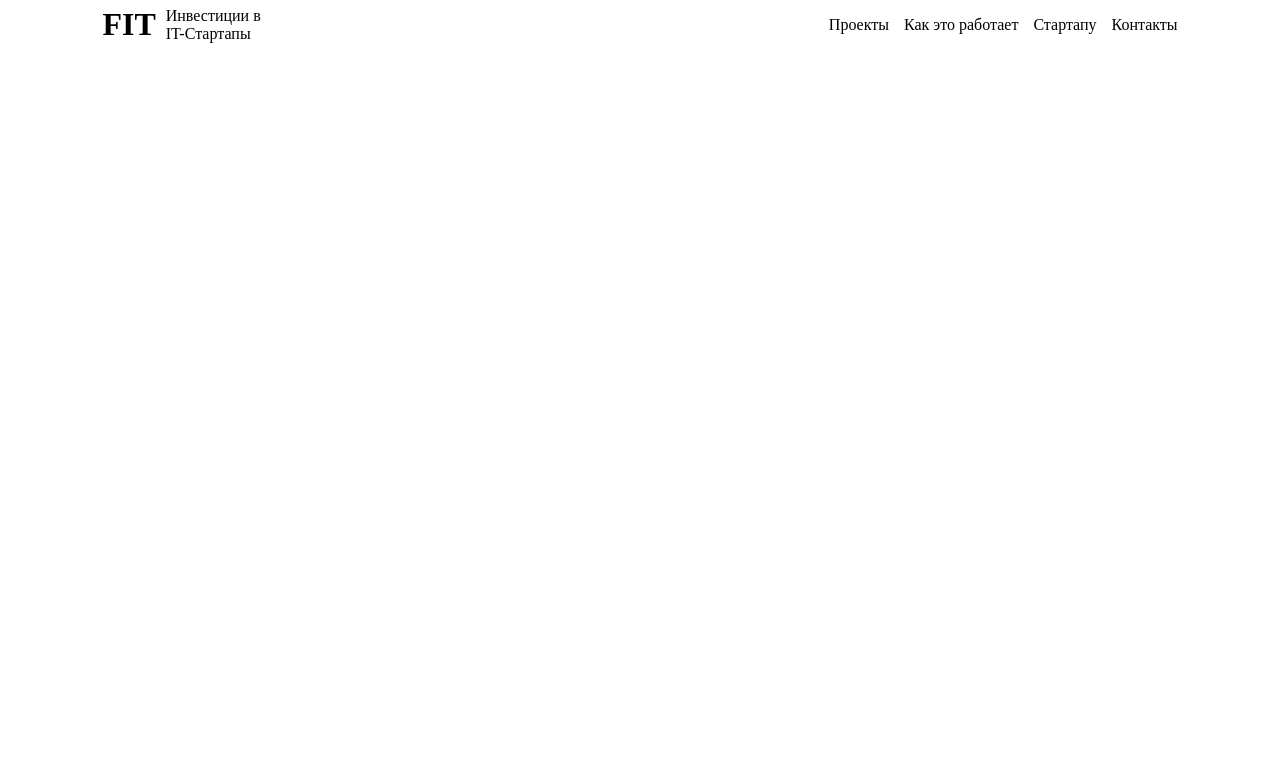
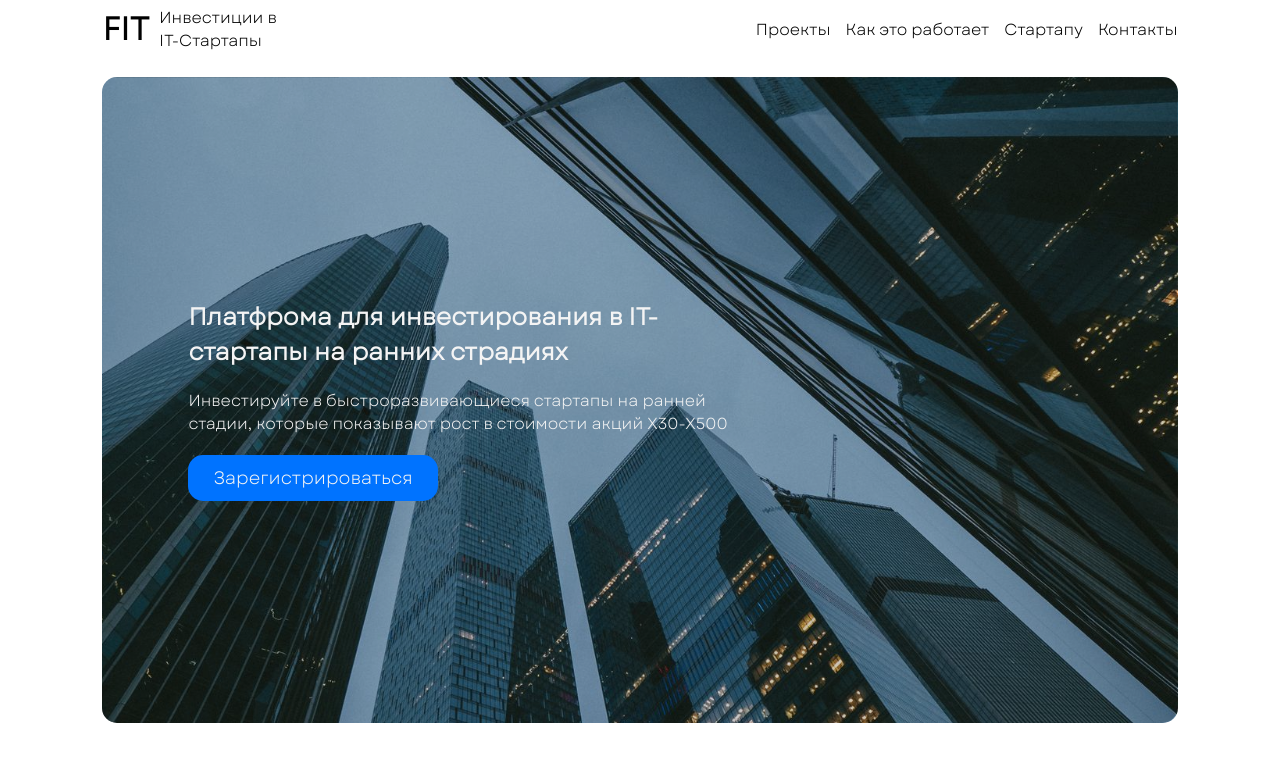
Before and after one commit to st0mg/coopProject, a plain HTML site: page index.html in a window 1280 px wide. Drawn offline with Linux system fonts and the light colour scheme.

Commit message:
Welcome block is ready

```diff
--- a/css/header.css
+++ b/css/header.css
@@ -3,6 +3,9 @@ header {
     justify-content: space-between;
     color: black;
     padding: 0.5% var(--side-padding);
+
+    position: fixed;
+    width: 100%;
 }
 
 header .logo {
--- a/css/style.css
+++ b/css/style.css
@@ -1,9 +1,17 @@
 @import url(header.css);
+@import url(welcome.css);
+
+@font-face {
+    font-family: Garet;
+    src: url(../font/ofont.ru_Garet.ttf);
+}
 
 * {
     box-sizing: border-box;
     margin: 0;
     padding: 0;
+    border: 0;
+    font-family: Garet;
 }
 
 html, body {
@@ -20,4 +28,16 @@ a {
 
 :root{
     --side-padding: 8%;
+    --black: rgb(22, 22, 22);
+    --blue: rgb(0, 115, 255);
+    --light-gray: rgb(234, 234, 234);
+    --white: rgb(244, 244, 244);
 }
+
+button{
+    background-color: var(--blue);
+    color: var(--white);
+    padding: 10px 25px;
+    font-size: 18px;
+    border-radius: 15px;
+}
--- /dev/null
+++ b/css/welcome.css
@@ -0,0 +1,28 @@
+.welcome{
+    width: 100%;
+    height: 100%;
+    padding: 6% var(--side-padding);
+}
+.welcome__body{
+    width: 100%;
+    height: 100%;
+    border-radius: 15px;
+    color: var(--white);
+
+    background-image: url(../img/welcome.jpeg);
+    background-position: center;
+    background-size: cover;
+}
+.welcome__content{
+    width: 100%;
+    height: 100%;
+    border-radius: 15px;
+    backdrop-filter: brightness(0.8);
+
+    display: flex;
+    flex-direction: column;
+    justify-content: center;
+    align-items: start;
+    gap: 20px;
+    padding: 0 40% 0 var(--side-padding);
+}
--- a/index.html
+++ b/index.html
@@ -19,5 +19,15 @@
             <a href="">Контакты</a>
         </nav>
     </header>
+
+    <section class="welcome">
+        <div class="welcome__body">
+            <div class="welcome__content">
+                <h1>Платфрома для инвестирования в IT-стартапы на ранних страдиях</h1>
+                <p>Инвестируйте в быстроразвивающиеся стартапы на ранней стадии, которые показывают рост в стоимости акций Х30-Х500</p>
+                <button>Зарегистрироваться</button>
+            </div>
+        </div>
+    </section>
 </body>
 </html>
```
Also changed, not shown: font/ofont.ru_Garet.ttf (added), img/about_us1.jpeg (added), img/about_us2.jpg (added), img/about_us3.jpg (added), img/footer.jpg (added), img/info1.jpg (added), img/info2.jpg (added), img/welcome.jpeg (added).
